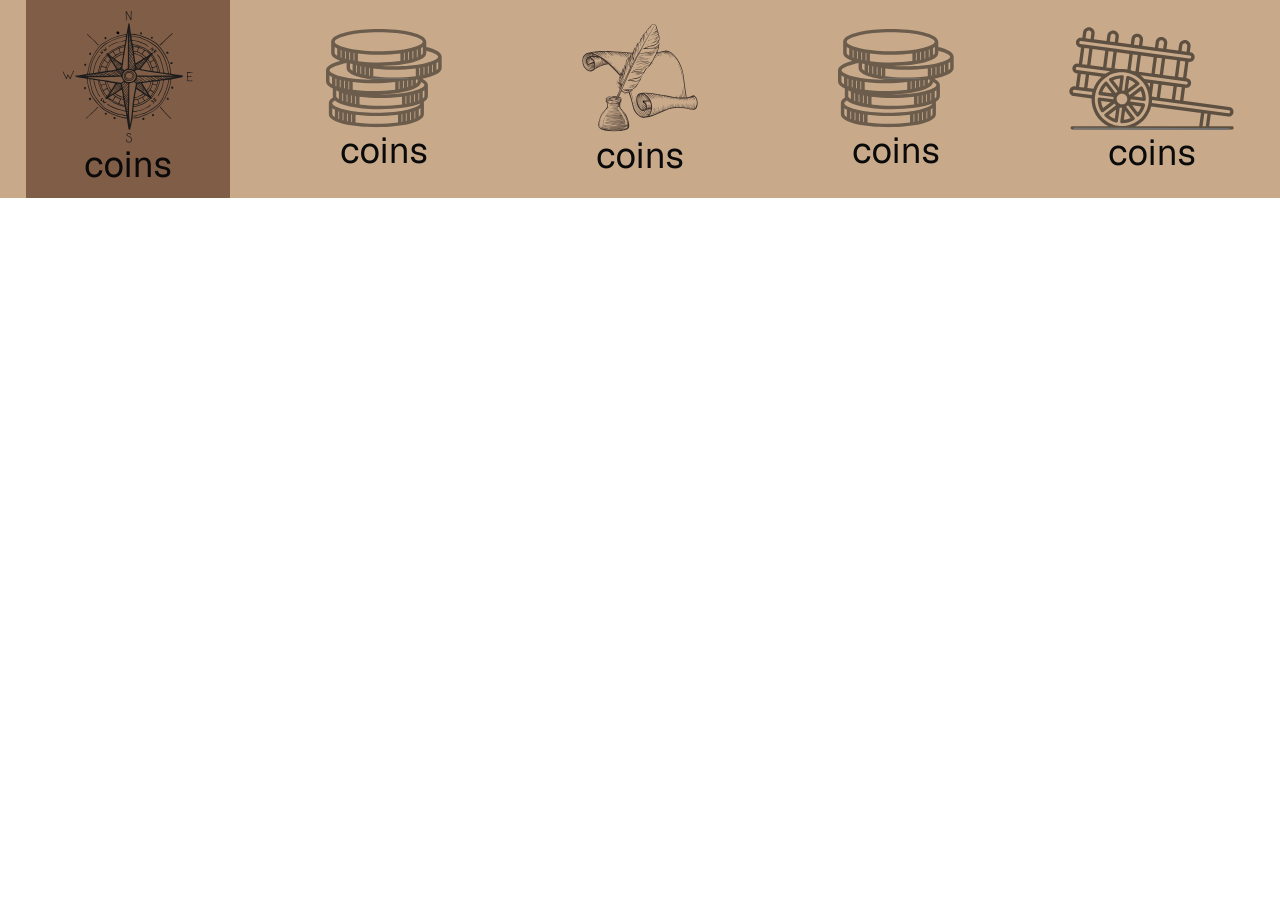
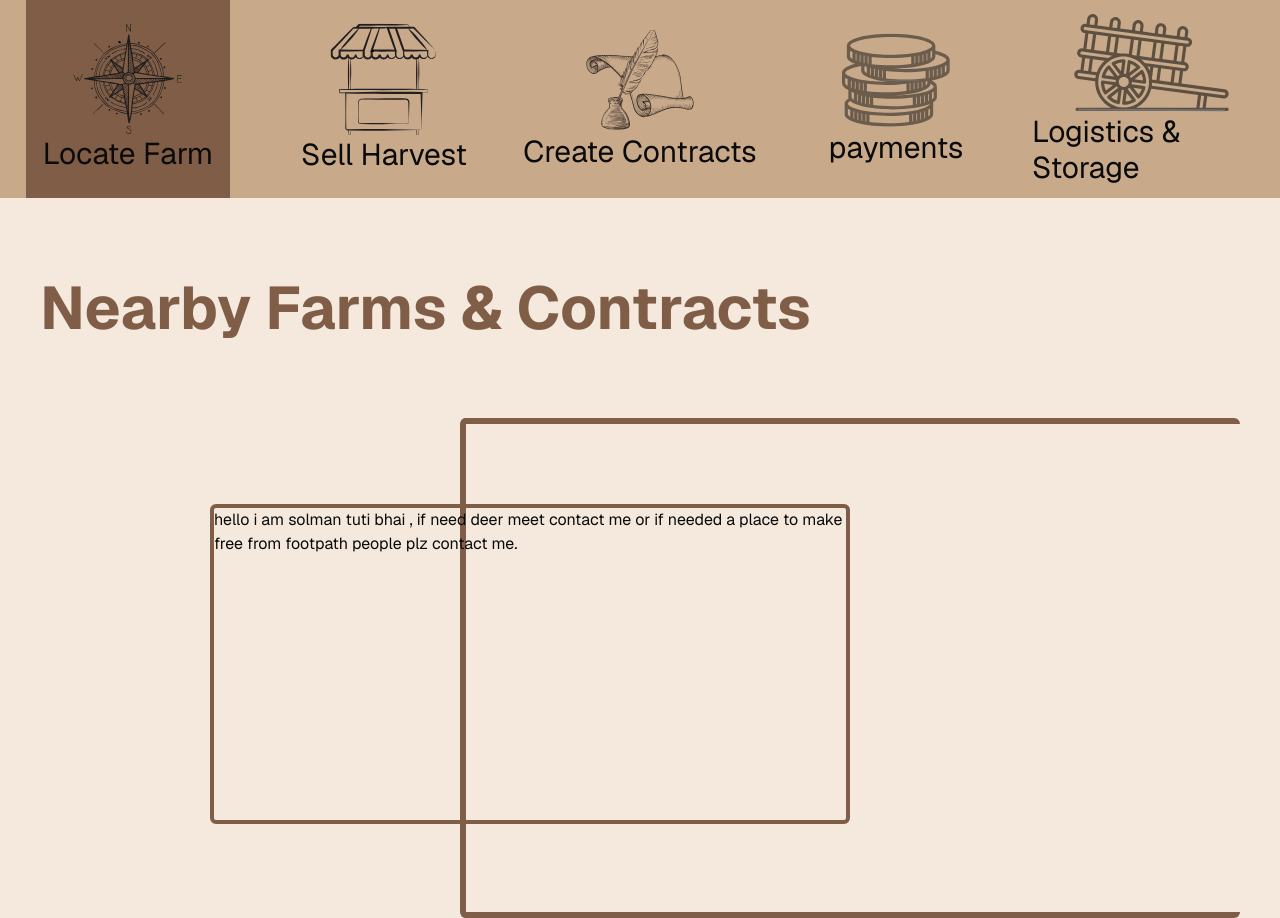
Before and after one commit to Edantuti/KisanSetu, a Next.js app: page / in a window 1280 px wide. Shown: the part 602-1520 px from the top of the page. Before the commit the page ends 800 px from the top, so only its background shows below. Built offline with nearby package versions, Linux system fonts and the light colour scheme; no server answers.

Commit message:
use_of_aos

```diff
--- a/app/layout.tsx
+++ b/app/layout.tsx
@@ -25,7 +25,7 @@ export default function RootLayout({
 }) {
   return (
     <html lang="en" className={GeistSans.className} suppressHydrationWarning>
-      <body className="bg-background text-foreground">
+      <body className="bg-background text-foreground overflow-x-hidden">
         {/* <ThemeProvider
           attribute="class"
           defaultTheme="system"
--- a/app/page.tsx
+++ b/app/page.tsx
@@ -1,11 +1,15 @@
+
 import AuthButton from '@/components/header-auth';
+import dynamic from 'next/dynamic';
+
+const MapComponent = dynamic(() => import('@/components/home/mapsection.jsx'), { ssr: false });
 import Image from 'next/image';
 
 export default async function Index() {
   return (
     <>
-      <div>
-        <nav className="w-[100%]  flex justify-between absolute z-10 bg-transparent px-5 py-2">
+      <div className=''>
+        <nav className="w-[100%] flex justify-between absolute z-10 bg-transparent px-5 py-2">
           <div className='flex flex-col justify-center items-center  w-[100px] '>
             <Image
               src="/images/home/logo.svg"
@@ -19,10 +23,10 @@ export default async function Index() {
           <div className='flex justify-evenly items-center gap-5 font-bold  '>
             <div>Community</div>
             <div>Blogs</div>
-            <AuthButton/>
+            <AuthButton />
           </div>
         </nav>
-        <div className='h-[75vh]  top-0 flex w-[100vw] overflow-x-hidden'>
+        <div className='h-[75vh]  top-0 flex w-full overflow-x-hidden'>
           <Image
             src="/images/home/kisan.png"
             height={1440}
@@ -42,9 +46,9 @@ export default async function Index() {
             <p>Sambhavnayein</p>
           </div>
         </div>
-        <div className='h-[25vh] bg-[#c8aa8b] flex z-20'>
+        <div className='h-[25vh] w-full bg-[#c8aa8b] flex z-20'>
           <div className='flex flex-col justify-center items-center w-[20%] h-[100%] '>
-          <div className='w-[80%] h-full flex flex-col justify-center items-center bg-[#805d46]'>
+            <div className='w-[80%] h-full flex flex-col justify-center items-center bg-[#805d46] p-4'>
               <Image
                 src="/images/home/nav.svg"
                 height={40}
@@ -52,11 +56,31 @@ export default async function Index() {
                 alt="project logo"
                 className='w-[65%]'
               />
-          <p className='text-4xl'>coins</p>
+              <p className='text-3xl'>Locate Farm</p>
             </div>
 
           </div>
-          <div className='flex flex-col justify-center items-center w-[20%] h-[100%]  '>
+          <div className='flex flex-col justify-center items-center w-[20%] h-[100%] p-2 '>
+            <Image
+              src="/images/home/2nd.svg"
+              height={40}
+              width={20}
+              alt="project logo"
+              className='w-[45%]'
+            />
+            <p className='text-3xl'>Sell Harvest</p>
+          </div>
+          <div className='flex flex-col justify-center items-center w-[20%] h-[100%] p-2 '>
+            <Image
+              src="/images/home/inkpaper.svg"
+              height={40}
+              width={20}
+              alt="project logo"
+              className='w-[45%]'
+            />
+            <p className='text-3xl'>Create Contracts</p>
+          </div>
+          <div className='flex flex-col justify-center items-center w-[20%] h-[100%] p-2  '>
             <Image
               src="/images/home/coins.svg"
               height={40}
@@ -64,29 +88,9 @@ export default async function Index() {
               alt="project logo"
               className='w-[45%]'
             />
-          <p className='text-4xl'>coins</p>
+            <p className='text-3xl'>payments</p>
           </div>
-          <div className='flex flex-col justify-center items-center w-[20%] h-[100%]  '>
-          <Image
-            src="/images/home/inkpaper.svg"
-            height={40}
-            width={20}
-            alt="project logo"
-            className='w-[45%]'
-          />
-          <p className='text-4xl'>coins</p>
-          </div>
-          <div className='flex flex-col justify-center items-center w-[20%] h-[100%]  '>
-          <Image
-            src="/images/home/coins.svg"
-            height={40}
-            width={20}
-            alt="project logo"
-            className='w-[45%]'
-          />
-          <p className='text-4xl'>coins</p>
-          </div>
-          <div className='flex flex-col justify-center items-center w-[20%] h-[100%]  '>
+          <div className='flex flex-col justify-center items-center w-[20%] h-[100%] p-2 '>
             <Image
               src="/images/home/trailer.svg"
               height={40}
@@ -94,8 +98,11 @@ export default async function Index() {
               alt="project logo"
               className='w-[65%]'
             />
-          <p className='text-4xl'>coins</p>
+            <p className='text-3xl'>Logistics & Storage</p>
           </div>
+        </div>
+        <div className='h-[90vh] bg-[#f4e9dc] px-10'>
+         <MapComponent/>
         </div>
       </div>
     </>
--- a/components/deploy-button.tsx
+++ b/components/deploy-button.tsx
@@ -10,7 +10,7 @@ export default function DeployButton() {
       >
         <Button className="flex items-center gap-2" size={"sm"}>
           <svg
-            className="h-3 h-3"
+            className="h-3"
             viewBox="0 0 76 65"
             fill="hsl(var(--background)/1)"
             xmlns="http://www.w3.org/2000/svg"
--- /dev/null
+++ b/components/home/mapsection.jsx
@@ -0,0 +1,24 @@
+"use client"
+import AOS from "aos"
+import 'aos/dist/aos.css'
+
+export default function MapConponent() {
+  AOS.init();
+  return (
+    <>
+    <div className=" w-full h-[90vh] bg-[#f4e9dc] ">
+      <div className='text-6xl py-20 w-full  text-[#805d46] font-bold'>Nearby Farms & Contracts</div>
+      <div className='border-solid border-[#805d46] border-[6px] border-r-0 rounded-md h-[500px] ml-[35%] right-0 '>
+        <div
+          data-aos="fade-right"
+          data-aos-easing="ease"
+          data-aos-offset="300"
+          data-aos-duration="1000"
+          className='h-[40%] absolute w-[50vw] border-solid border-[#805d46] border-[4px] rounded-md  my-20 -ml-[20%]'>
+          hello i am solman tuti bhai , if need deer meet contact me or if needed a place to make free from footpath people plz contact me.
+        </div>
+      </div>
+      </div>
+    </>
+  );
+}
--- a/package.json
+++ b/package.json
@@ -17,6 +17,7 @@
     "@radix-ui/react-tabs": "^1.1.0",
     "@supabase/ssr": "latest",
     "@supabase/supabase-js": "latest",
+    "aos": "^2.3.4",
     "autoprefixer": "10.4.17",
     "class-variance-authority": "^0.7.0",
     "clsx": "^2.1.1",
--- a/tailwind.config.ts
+++ b/tailwind.config.ts
@@ -5,6 +5,7 @@ const config = {
   content: [
     "./pages/**/*.{ts,tsx}",
     "./components/**/*.{ts,tsx}",
+    "./components/**/*.{js,jsx}",
     "./app/**/*.{ts,tsx}",
     "./src/**/*.{ts,tsx}",
   ],
--- a/tsconfig.json
+++ b/tsconfig.json
@@ -23,6 +23,6 @@
       "@/*": ["./*"]
     }
   },
-  "include": ["next-env.d.ts", "**/*.ts", "**/*.tsx", ".next/types/**/*.ts"],
+  "include": ["next-env.d.ts", "**/*.ts", "**/*.tsx", "**/*.js", "**/*.jsx", ".next/types/**/*.ts", "components/home/mapsection.jsx"],
   "exclude": ["node_modules"]
 }
```
Also changed, not shown: public/images/home/2nd.svg (added), 1 other file (tests, documents, lock files or other folders). Lines whose indentation alone changed are shown as unchanged.
